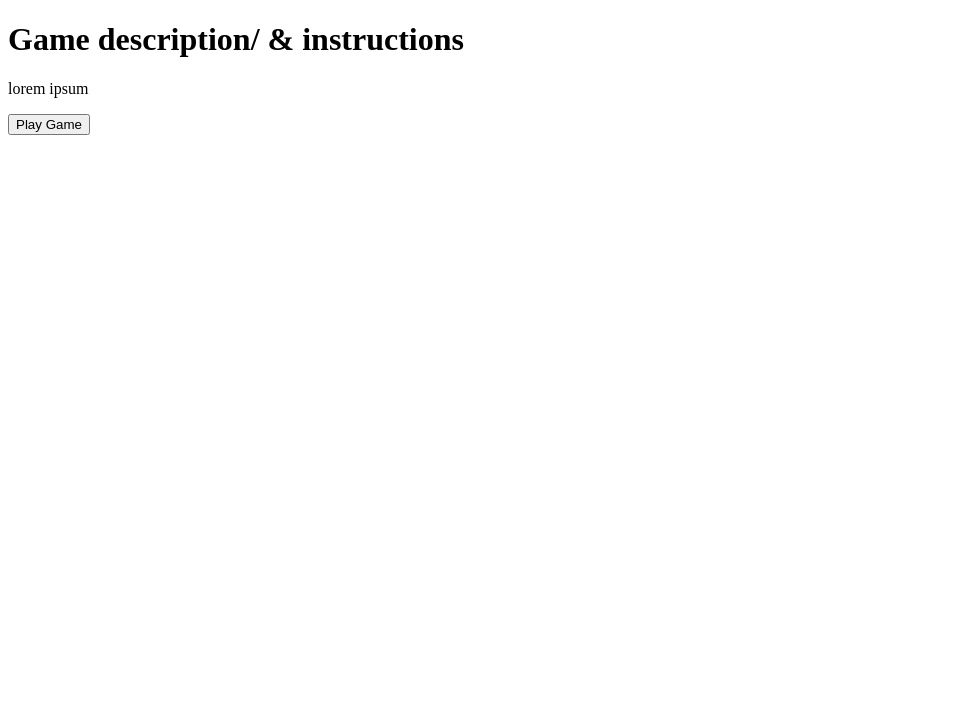
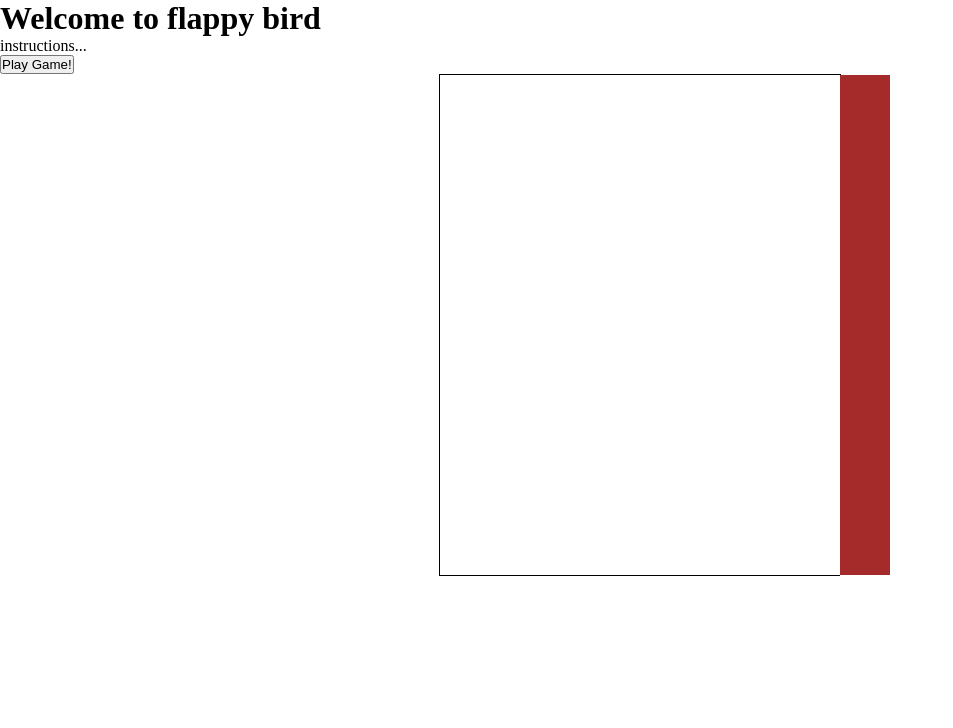
Before and after one commit to nicgohyd/project_one, a plain HTML site: page index.html in a window 1280 px wide. Shown: the whole page, without its empty margins (0-953 px from the left). Drawn offline with Linux system fonts and the light colour scheme.

Commit message:
created basic layout of game

```diff
--- a/index.html
+++ b/index.html
@@ -4,15 +4,21 @@
     <meta charset="UTF-8">
     <meta name="viewport" content="width=device-width, initial-scale=1.0">
     <title>Project 1</title>
-    <link rel="stylesheet" href="styles.css">
+    <link rel="stylesheet" href="style.css">
     <script src="script.js"></script>
 </head>
+
 <body>
     <div id="instructions">
-        <h1>Game description/ & instructions</h1>
-        <p>lorem ipsum</p>
-        <button type="button">Play Game</button>
+        <h1>Welcome to flappy bird</h1>
+        <p>instructions...</p>
+        <button>Play Game!</button>
+    </div>
 
+    <div id="game">
+        <div id="wall"></div>
+        <div id="gap"></div>
+        <div id="player"></div>
     </div>
 </body>
 </html>
--- /dev/null
+++ b/style.css
@@ -0,0 +1,31 @@
+*{
+    padding: 0;
+    margin: 0;
+}
+
+#game{
+    width:400px;
+    height:500px;
+    border: 1px solid black;
+    margin: auto;
+}
+
+#wall{
+    width: 50px;
+    height: 500px;
+    background-color: brown;
+    position: relative;
+    left: 400px;
+}
+
+#gap{
+    width: 50px;
+    height: 150px;
+    background-color:white;
+    position: relative;
+    left:400px;
+}
+
+#player{
+
+}
```
